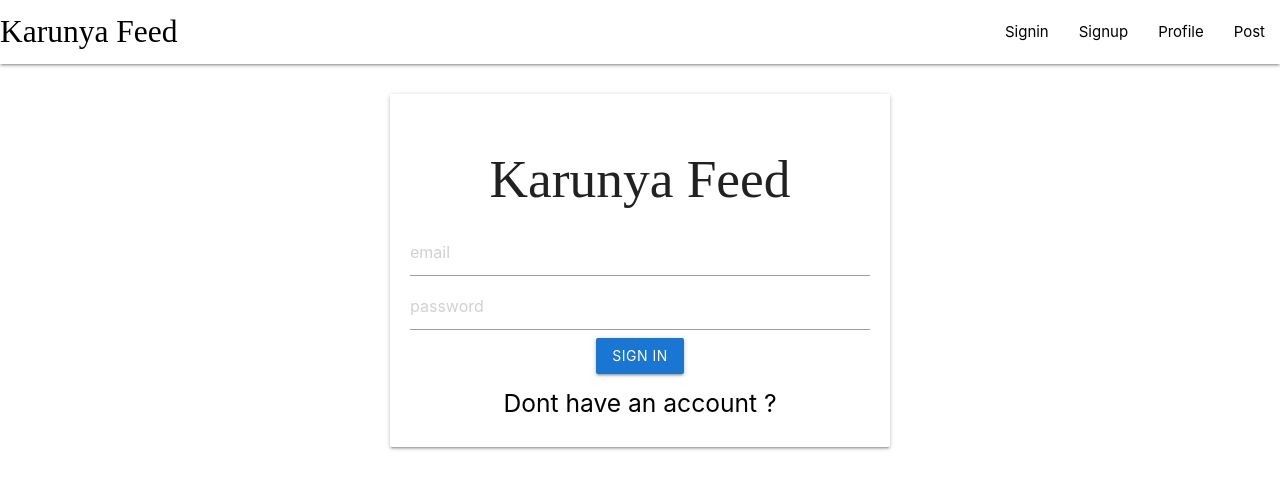
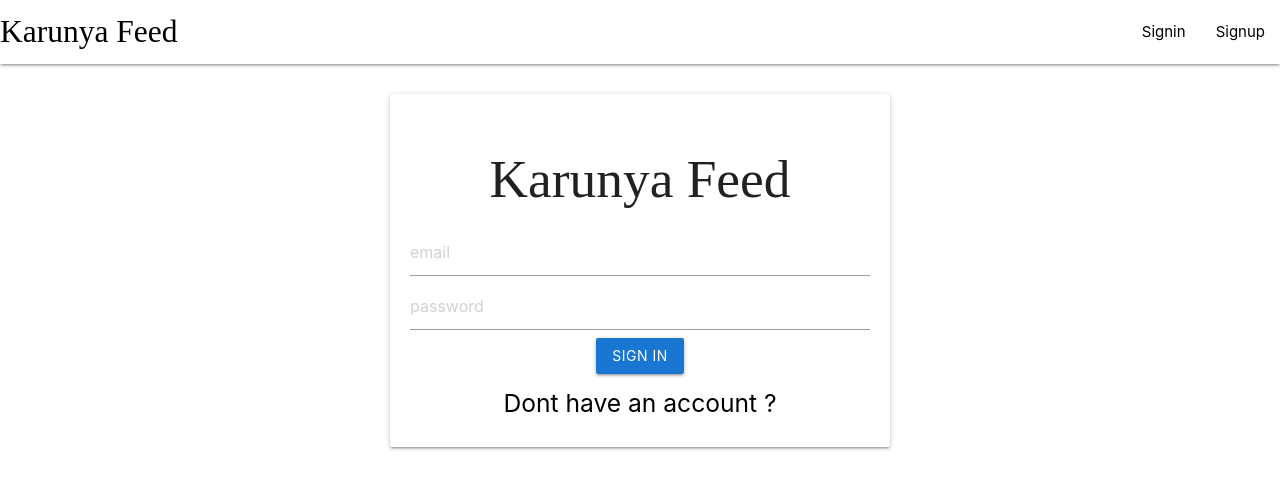
Before and after one commit to nagaveda/karunyaFeed-client, a React (Create React App) app: page /signin in a window 1280 px wide. Shown: the top 488 px of the page. Built offline with nearby package versions, Linux system fonts and the light colour scheme; a web font is replaced by a local one.

Commit message:
Restricting links for user authentication

```diff
--- a/src/components/Navbar.js
+++ b/src/components/Navbar.js
@@ -1,15 +1,28 @@
-import React from 'react';
+import React, {useContext} from 'react';
 import {Link} from 'react-router-dom';
+import {UserContext} from '../App';
 const NavBar = () => {
-    return(
+  const {state, dispatch} = useContext(UserContext);
+  const renderList = () => {
+    if(state){
+      return [
+        <li><Link to="/profile">Profile</Link></li>,
+        <li><Link to="/create">Post</Link></li>
+      ]
+    }
+    else{
+      return [
+        <li><Link to="/signin">Signin</Link></li>,
+        <li><Link to="/signup">Signup</Link></li>
+      ]
+    }
+  }
+  return(
         <nav>
         <div className="nav-wrapper white" >
-          <Link to="/" className="brand-logo left">Karunya Feed</Link>
+          <Link to={state? "/":"/signin"} className="brand-logo left">Karunya Feed</Link>
           <ul id="nav-mobile" className="right">
-            <li><Link to="/signin">Signin</Link></li>
-            <li><Link to="/signup">Signup</Link></li>
-            <li><Link to="/profile">Profile</Link></li>
-            <li><Link to="/create">Post</Link></li>
+            {renderList()}
           </ul>
         </div>
       </nav>
```
